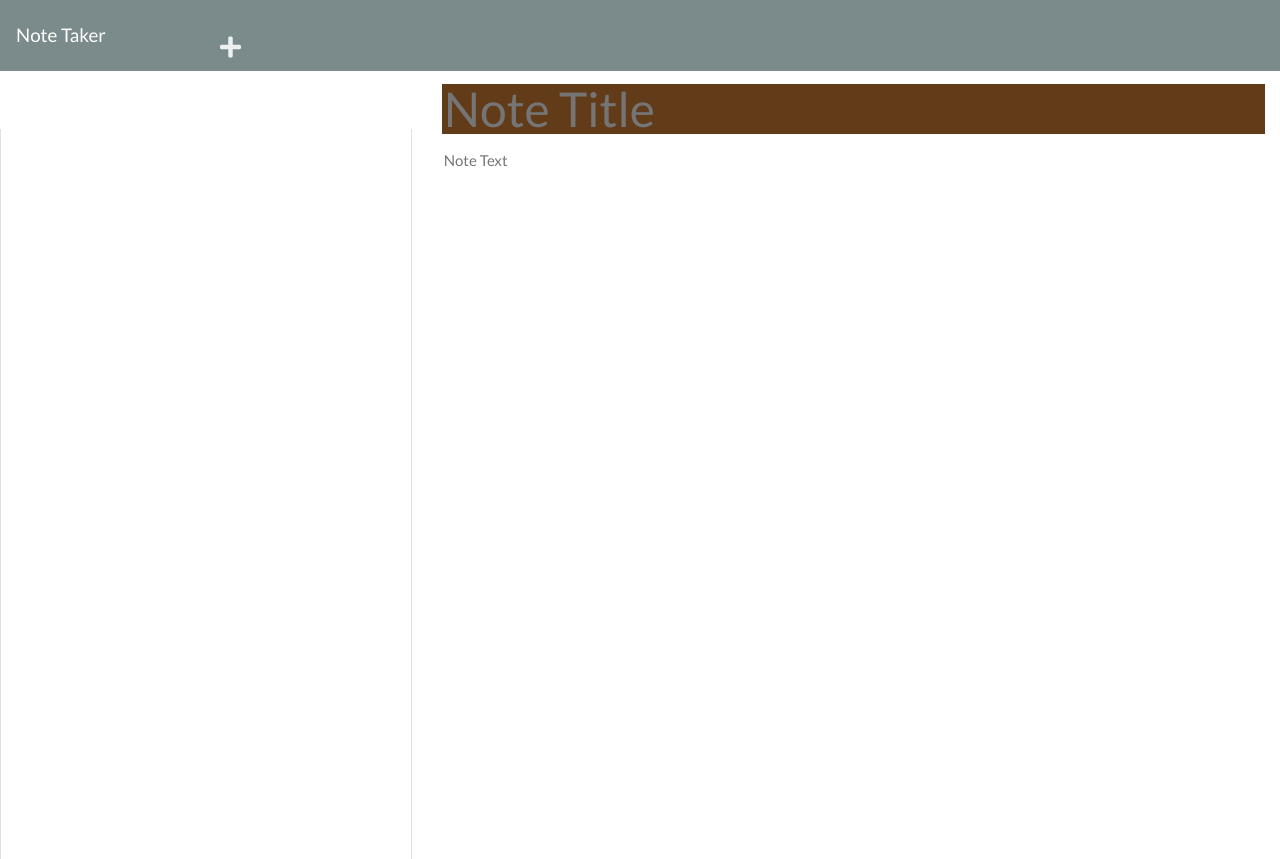
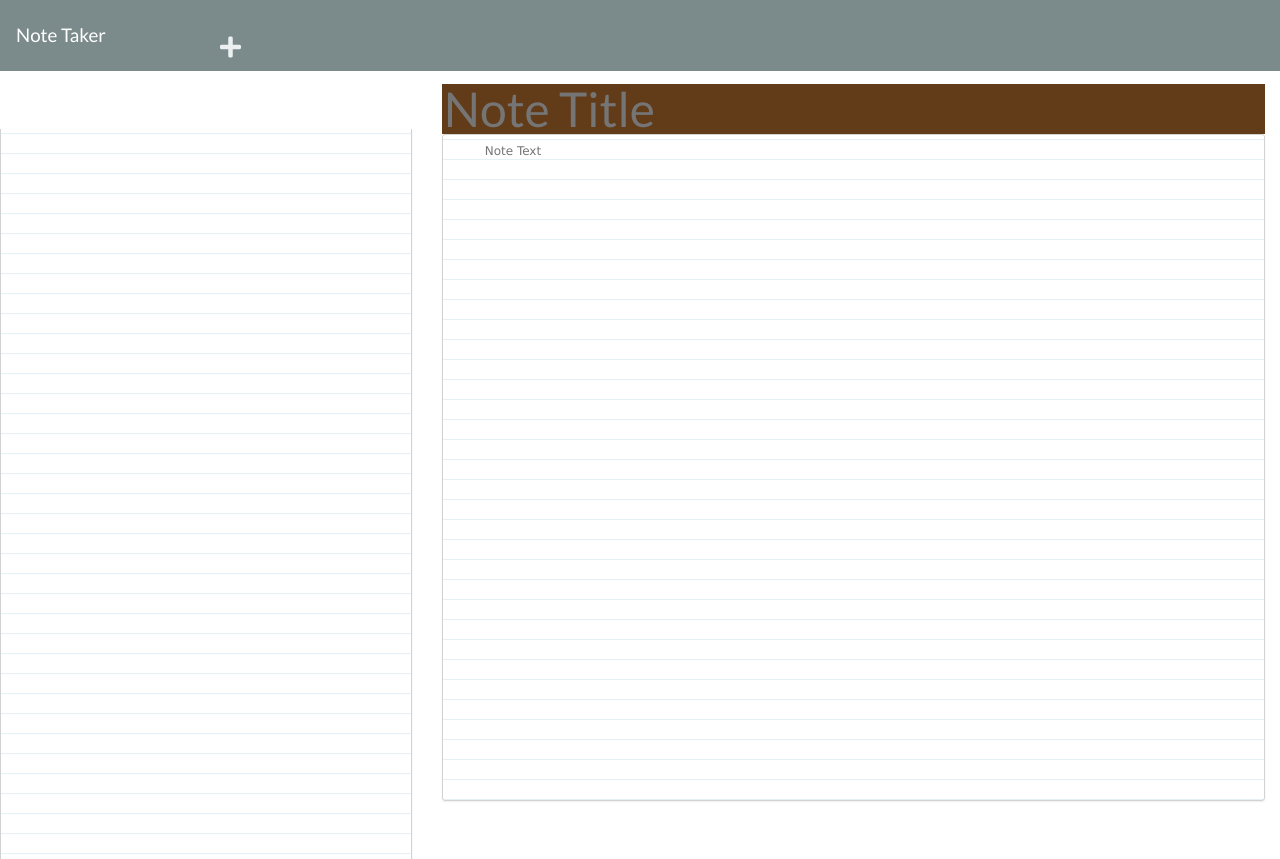
Before and after one commit to meeday/note-taker, a website: page public/notes.html in a window 1280 px wide. Drawn offline with nearby package versions, Linux system fonts and the light colour scheme; no server answers.

Commit message:
lined paper styling added

```diff
--- a/public/assets/css/styles.css
+++ b/public/assets/css/styles.css
@@ -72,6 +72,34 @@ html, body {
   border-right: none;
   padding: 20px;
   cursor: pointer;
+}
+
+.paper {
+  font: normal 12px/1.5 "Lucida Grande", arial, sans-serif;
+  margin: 0 auto;
+  padding: 6px 5px 4px 42px;
+  position: relative;
+  color: #444;
+  line-height: 20px;
+  border: 1px solid #d2d2d2;
+  background: #fff;
+  background: -webkit-gradient(linear, 0 0, 0 100%, from(#d9eaf3), color-stop(4%, #fff)) 0 4px;
+  background: -webkit-linear-gradient(top, #d9eaf3 0%, #fff 8%) 0 4px;
+  background: -moz-linear-gradient(top, #d9eaf3 0%, #fff 8%) 0 4px;
+  background: -ms-linear-gradient(top, #d9eaf3 0%, #fff 8%) 0 4px;
+  background: -o-linear-gradient(top, #d9eaf3 0%, #fff 8%) 0 4px;
+  background: linear-gradient(top, #d9eaf3 0%, #fff 8%) 0 4px;
+  -webkit-background-size: 100% 20px;
+  -moz-background-size: 100% 20px;
+  -ms-background-size: 100% 20px;
+  -o-background-size: 100% 20px;
+  background-size: 100% 20px;
+  -webkit-border-radius: 3px;
+  -moz-border-radius: 3px;
+  border-radius: 3px;
+  -webkit-box-shadow: 0 1px 2px rgba(0, 0, 0, 0.07);
+  -moz-box-shadow: 0 1px 2px rgba(0, 0, 0, 0.07);
+  box-shadow: 0 1px 2px rgba(0, 0, 0, 0.07);
 }
 
 /* Styling for Notebook UI */
```
